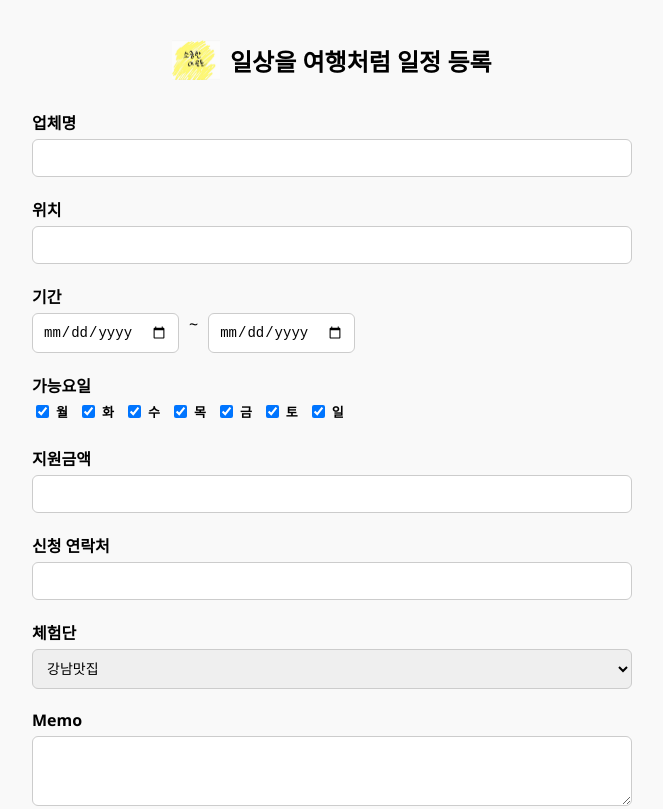
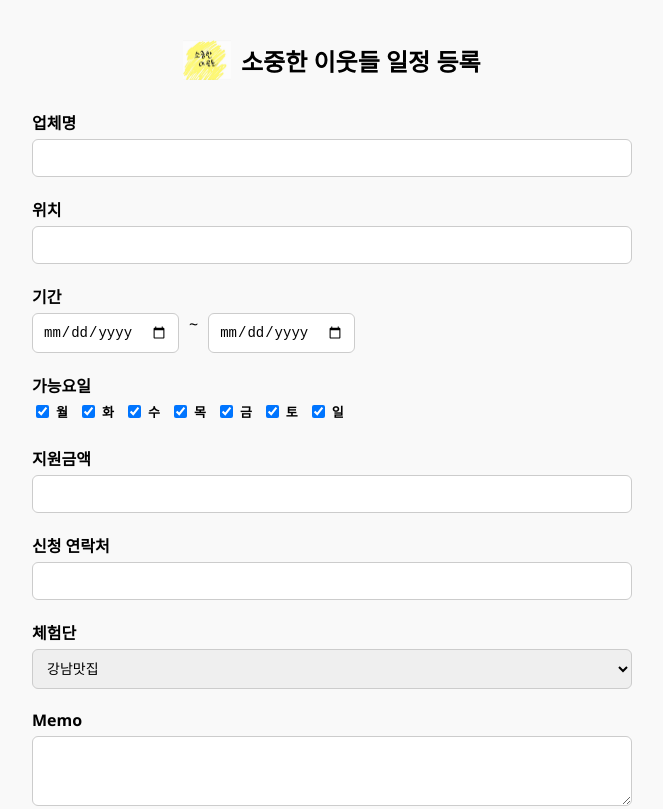
Before and after one commit to SJ-Friends/n, a plain HTML site: page index.html in a window 1280 px wide. Shown: the top 809 px of the page, without its empty margins (308-971 px from the left). Drawn offline with nearby package versions, Linux system fonts and the light colour scheme.

Commit message:
Update index.html

```diff
--- a/index.html
+++ b/index.html
@@ -3,7 +3,7 @@
 <html lang="ko">
 <head>
 <meta charset="utf-8"/>
-<title>일상을 여행처럼 일정 등록</title>
+<title>소중한 이웃들 일정 등록</title>
 <meta content="width=device-width, initial-scale=1.0" name="viewport"/>
 <script src="https://cdn.jsdelivr.net/npm/@supabase/supabase-js@2"></script>
 <style>
@@ -33,7 +33,7 @@
 <body>
 <div class="header">
 <img alt="로고" src="logo.jpg"/>
-<h1>일상을 여행처럼 일정 등록</h1>
+<h1>소중한 이웃들 일정 등록</h1>
 </div>
 <div class="form-group">
 <label for="title">업체명</label>
```
